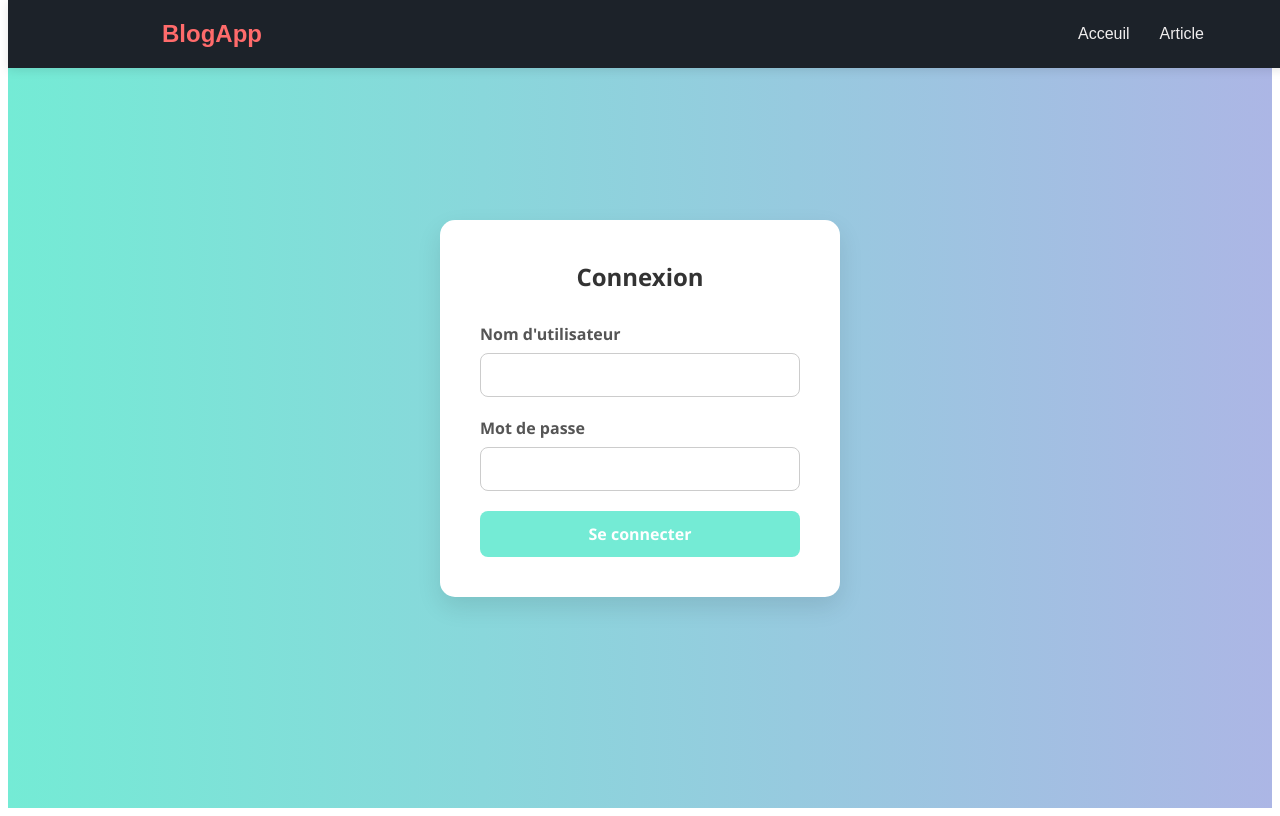
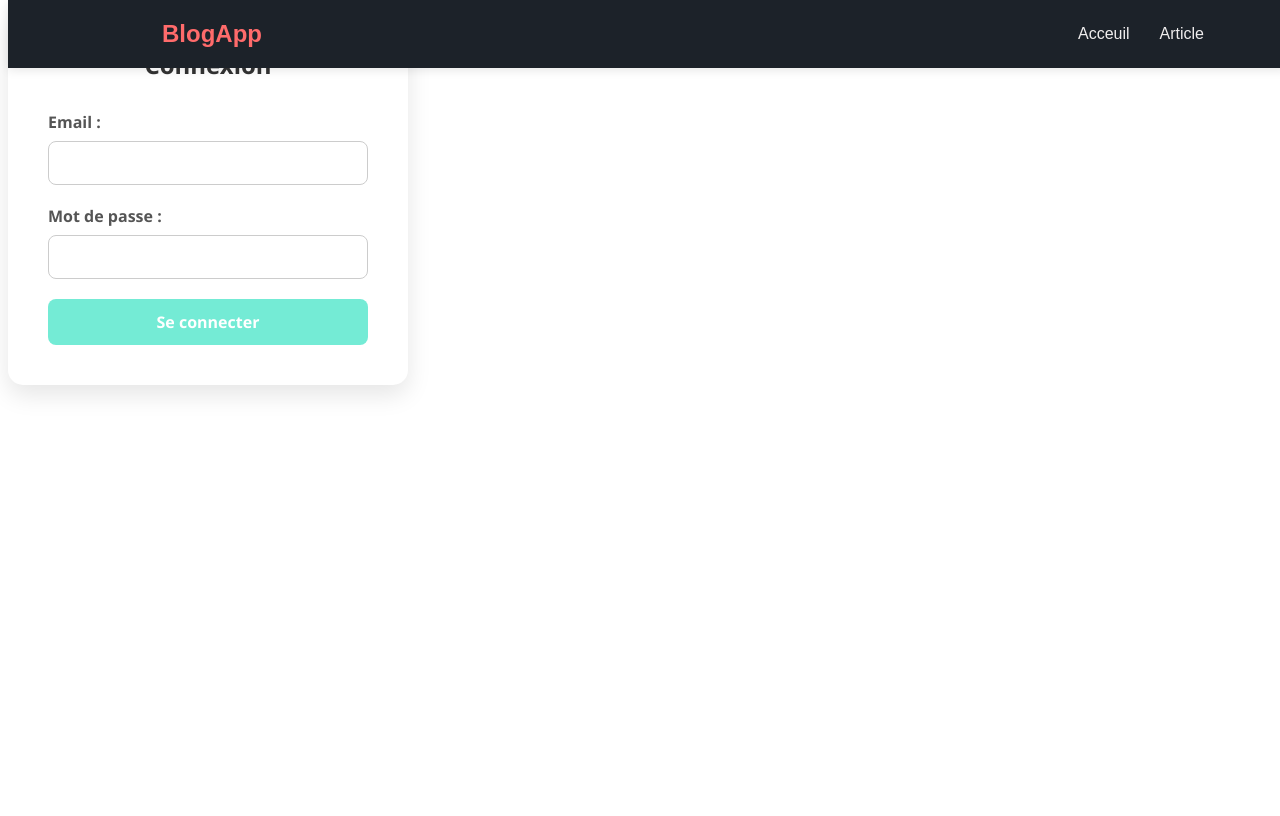
Before and after one commit to malak-err/BlogApp, an Angular app: page / in a window 1280 px wide. Built offline with nearby package versions, Linux system fonts and the light colour scheme.

Commit message:
partie login

```diff
--- a/src/app/login/login.component.css
+++ b/src/app/login/login.component.css
@@ -1,6 +1,3 @@
-
-/* style.css */
-
 * {
     box-sizing: border-box;
     margin: 0;
@@ -8,9 +5,14 @@
     font-family: 'Segoe UI', Tahoma, Geneva, Verdana, sans-serif;
   }
 
+  html, body {
+    height: 100%;
+    margin: 0;
+  }
+
   body {
     background: linear-gradient(to right, #74ebd5, #ACB6E5);
-    height: 100vh;
+    min-height: 100vh;
     display: flex;
     justify-content: center;
     align-items: center;
@@ -72,6 +74,3 @@
   button:hover {
     background-color: #4bbac6;
   }
-
-
-*{}
--- a/src/app/login/login.component.html
+++ b/src/app/login/login.component.html
@@ -1,24 +1,23 @@
-<!DOCTYPE html>
-<html lang="fr">
-<head>
-  <meta charset="UTF-8">
-  <meta name="viewport" content="width=device-width, initial-scale=1.0">
-  <title>Page de Connexion</title>
-</head>
-<body>
 <div class="login-container">
   <h2>Connexion</h2>
-    <form action="#" method="POST">
+  <form [formGroup]="loginForm" (ngSubmit)="login()">
     <div class="input-group">
-        <label for="username">Nom d'utilisateur</label>
-        <input type="text" id="username" name="username" required>
+      <label for="email">Email :</label>
+      <input id="email" type="email" formControlName="email" />
+      <div *ngIf="loginForm.get('email')?.invalid && loginForm.get('email')?.touched">
+        <small *ngIf="loginForm.get('email')?.errors?.['required']">L'email est requis.</small>
+        <small *ngIf="loginForm.get('email')?.errors?.['email']">L'email n'est pas valide.</small>
+      </div>
     </div>
     <div class="input-group">
-        <label for="password">Mot de passe</label>
-        <input type="password" id="password" name="password" required>
+      <label for="motDePasse">Mot de passe :</label>
+      <input id="motDePasse" type="password" formControlName="motDePasse" />
+      <div *ngIf="loginForm.get('motDePasse')?.invalid && loginForm.get('motDePasse')?.touched">
+        <small *ngIf="loginForm.get('motDePasse')?.errors?.['required']">Le mot de passe est requis.</small>
       </div>
-      <button type="submit" (click)="login()">Se connecter</button>
+    </div>
+    <button type="submit" [disabled]="isLoading || loginForm.invalid">
+      {{ isLoading ? 'Connexion en cours...' : 'Se connecter' }}
+    </button>
   </form>
 </div>
-</body>
-</html>
--- a/src/app/login/login.component.ts
+++ b/src/app/login/login.component.ts
@@ -17,27 +17,35 @@ export class LoginComponent implements OnInit {
   ngOnInit(): void {
     this.loginForm = this.formBuilder.group({
       email : [''],
-      motpasse : ['', Validators.required]
+      motDePasse : ['', Validators.required]
       })
   }
 
-  login(){
+  isLoading = false;
+
+  login() {
+    this.isLoading = true;
     this.http.get<any>("http://localhost:3000/utilisateurs")
-    .subscribe(res => {
+      .subscribe(
+        res => {
           const user = res.find((a: any) => {
             return a.email === this.loginForm.value.email &&
-               a.password === this.loginForm.value.motpasse;
+                   a.motDePasse === this.loginForm.value.motDePasse;
           });
 
-    if(user){
+          if (user) {
             alert('Connexion réussie');
-    this.loginForm.reset()
-    this.router.navigate(["/home"])
-    }else{
-    alert("utilisateur non trouvé")
+            this.loginForm.reset();
+            this.router.navigate(["home"]);
+          } else {
+            alert("Utilisateur non trouvé");
           }
-    },err=>{
-    alert("Quelque chose s'est passé faux")
-    })
+          this.isLoading = false;
+        },
+        err => {
+          alert("Une erreur s'est produite. Vérifiez si le serveur est en cours d'exécution.");
+          this.isLoading = false;
+        }
+      );
   }
 }
```
Lines whose indentation alone changed are shown as unchanged.
